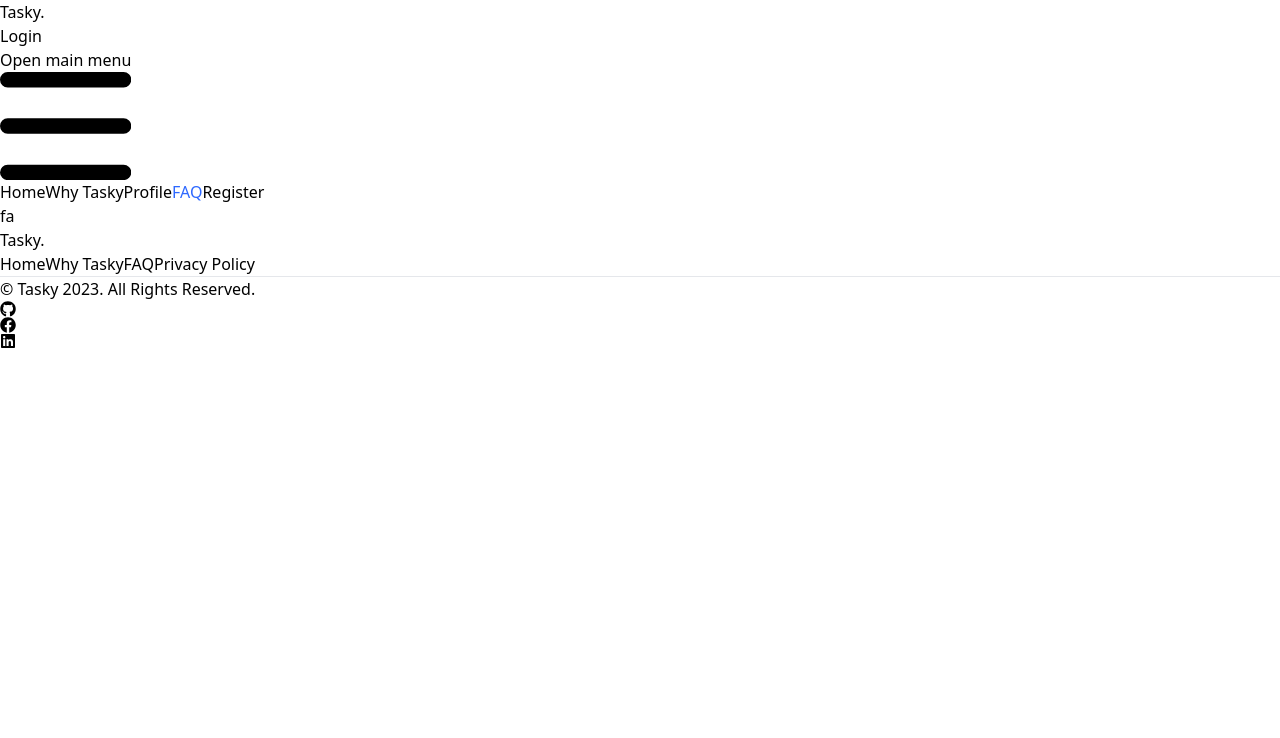
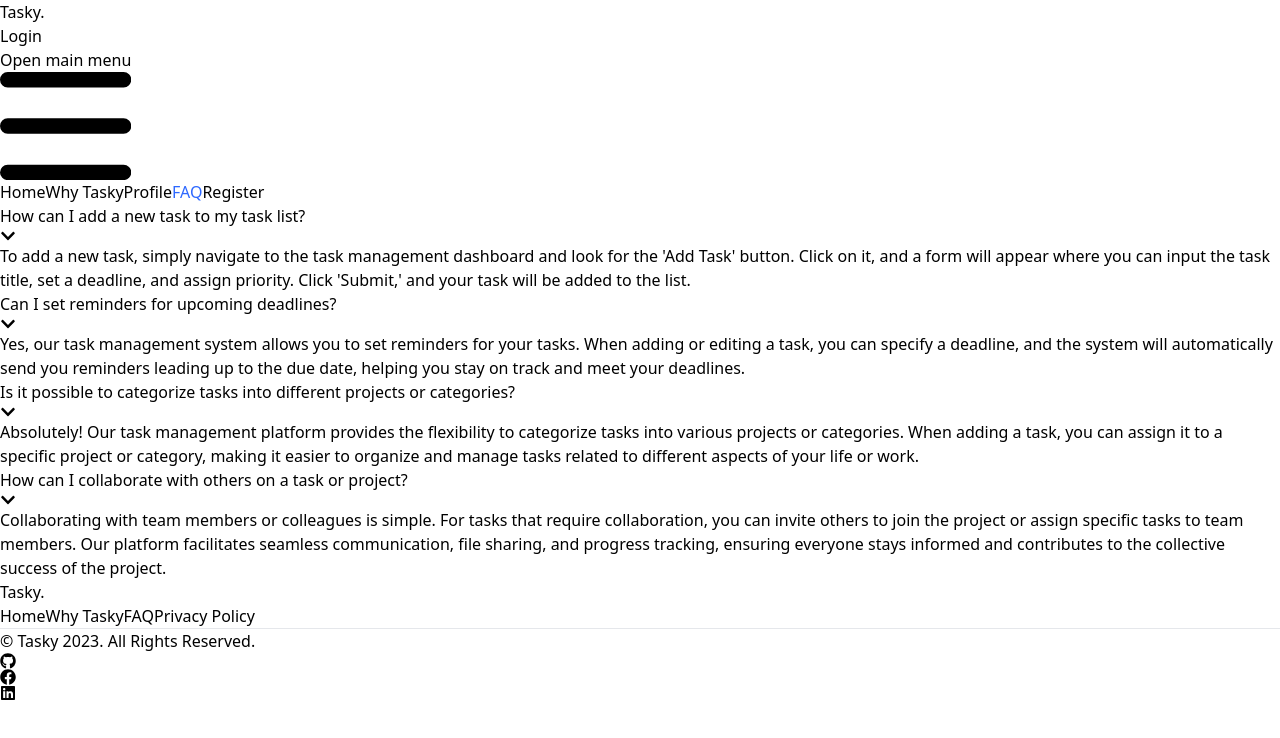
Before and after one commit to hellomrariful/tasky, a React (Vite) app: page /faq in a window 1280 px wide. Shown: the top 738 px of the page. Built offline with nearby package versions, Linux system fonts and the light colour scheme; no server answers.

Commit message:
add FAQ section

```diff
--- a/src/Pages/FAQ/FAQ.jsx
+++ b/src/Pages/FAQ/FAQ.jsx
@@ -1,11 +1,92 @@
-
+import { useState } from "react";
+import { FaChevronDown } from "react-icons/fa";
 
 const FAQ = () => {
-    return (
-        <div>
-           fa
+  const faqItems = [
+    {
+      question: (
+        <p className="text-2xl">How can I add a new task to my task list?</p>
+      ),
+      answer: (
+        <p className="text-xl">
+         To add a new task, simply navigate to the task management dashboard and look for the 'Add Task' button. Click on it, and a form will appear where you can input the task title, set a deadline, and assign priority. Click 'Submit,' and your task will be added to the list.
+        </p>
+      ),
+    },
+    {
+      question: (
+        <p className="text-2xl">
+          Can I set reminders for upcoming deadlines?</p>
+      ),
+      answer: (
+        <p className="text-xl">
+          Yes, our task management system allows you to set reminders for your tasks. When adding or editing a task, you can specify a deadline, and the system will automatically send you reminders leading up to the due date, helping you stay on track and meet your deadlines.
+        </p>
+      ),
+    },
+    {
+      question: (
+        <p className="text-2xl">
+          Is it possible to categorize tasks into different projects or categories?
+        </p>
+      ),
+      answer: (
+        <p className="text-xl">
+         Absolutely! Our task management platform provides the flexibility to categorize tasks into various projects or categories. When adding a task, you can assign it to a specific project or category, making it easier to organize and manage tasks related to different aspects of your life or work.
+        </p>
+      ),
+    },
+    {
+      question: (
+        <p className="text-2xl">
+        How can I collaborate with others on a task or project?
+        </p>
+      ),
+      answer: (
+        <p className="text-xl">
+         Collaborating with team members or colleagues is simple. For tasks that require collaboration, you can invite others to join the project or assign specific tasks to team members. Our platform facilitates seamless communication, file sharing, and progress tracking, ensuring everyone stays informed and contributes to the collective success of the project.
+        </p>
+      ),
+    },
+  ];
+  const [activeItem, setActiveItem] = useState(null);
+
+  const toggleItem = (index) => {
+    setActiveItem(activeItem === index ? null : index);
+  };
+  return (
+    <div className="mt-32">
+      {faqItems.map((faqItem, index) => (
+        <div key={index} className="relative mb-3">
+          <h6 className="mb-0">
+            <button
+              className="border-slate-100 text-slate-700 rounded-t-1 group relative flex w-full cursor-pointer items-center border-b border-solid p-4 text-left font-semibold text-dark-500 transition-all ease-in"
+              onClick={() => toggleItem(index)}
+            >
+              <span>{faqItem.question}</span>
+
+              <i
+                className={` absolute right-0 pt-1 text-base transition-transform ${
+                  activeItem === index ? "rotate-180" : ""
+                }`}
+              >
+                <FaChevronDown></FaChevronDown>
+              </i>
+            </button>
+          </h6>
+          <div
+            className={`${
+              activeItem === index ? "h-auto" : "h-0"
+            } overflow-hidden transition-all duration-300 ease-in-out`}
+          >
+            <div className="p-4 text-xl text-descriptionColor">
+              {faqItem.answer}
+            </div>
+          </div>
         </div>
-    );
+      ))}
+    </div>
+  );
 };
 
 export default FAQ;
--- a/src/main.jsx
+++ b/src/main.jsx
@@ -36,7 +36,7 @@ const router = createBrowserRouter([
       },
       {
         path: "/profile",
-        element: <Profile></Profile>,
+        element: <PrivateRoute><Profile></Profile></PrivateRoute>,
       },
       {
         path: "/whyTasky",
@@ -67,6 +67,7 @@ const router = createBrowserRouter([
 import { QueryClient, QueryClientProvider } from "@tanstack/react-query";
 import WhyTasky from "./Pages/WhyTasky/WhyTasky";
 import FAQ from "./Pages/FAQ/FAQ";
+import PrivateRoute from "./Routes/PrivateRoute";
 const queryClient = new QueryClient();
 
 ReactDOM.createRoot(document.getElementById("root")).render(
```
